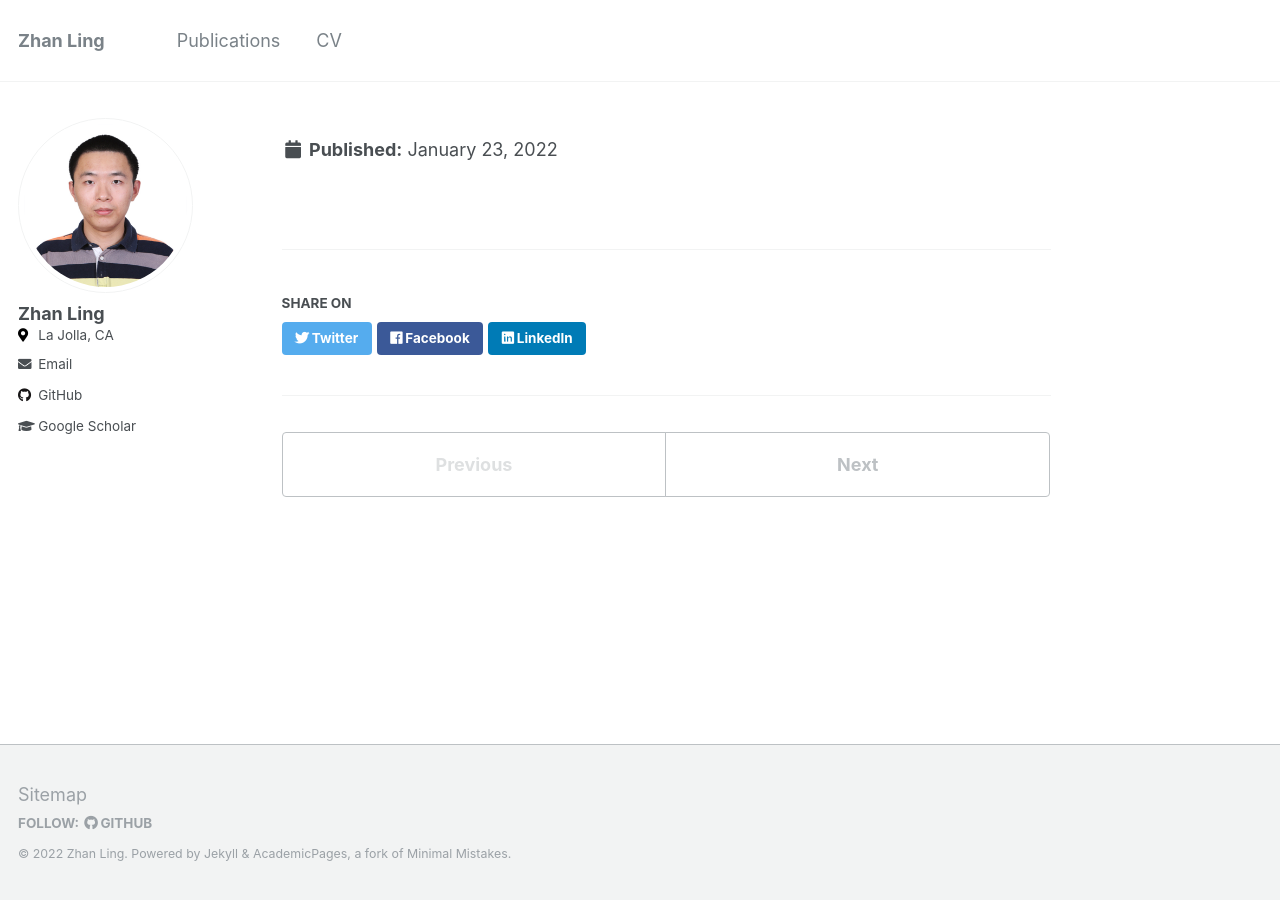
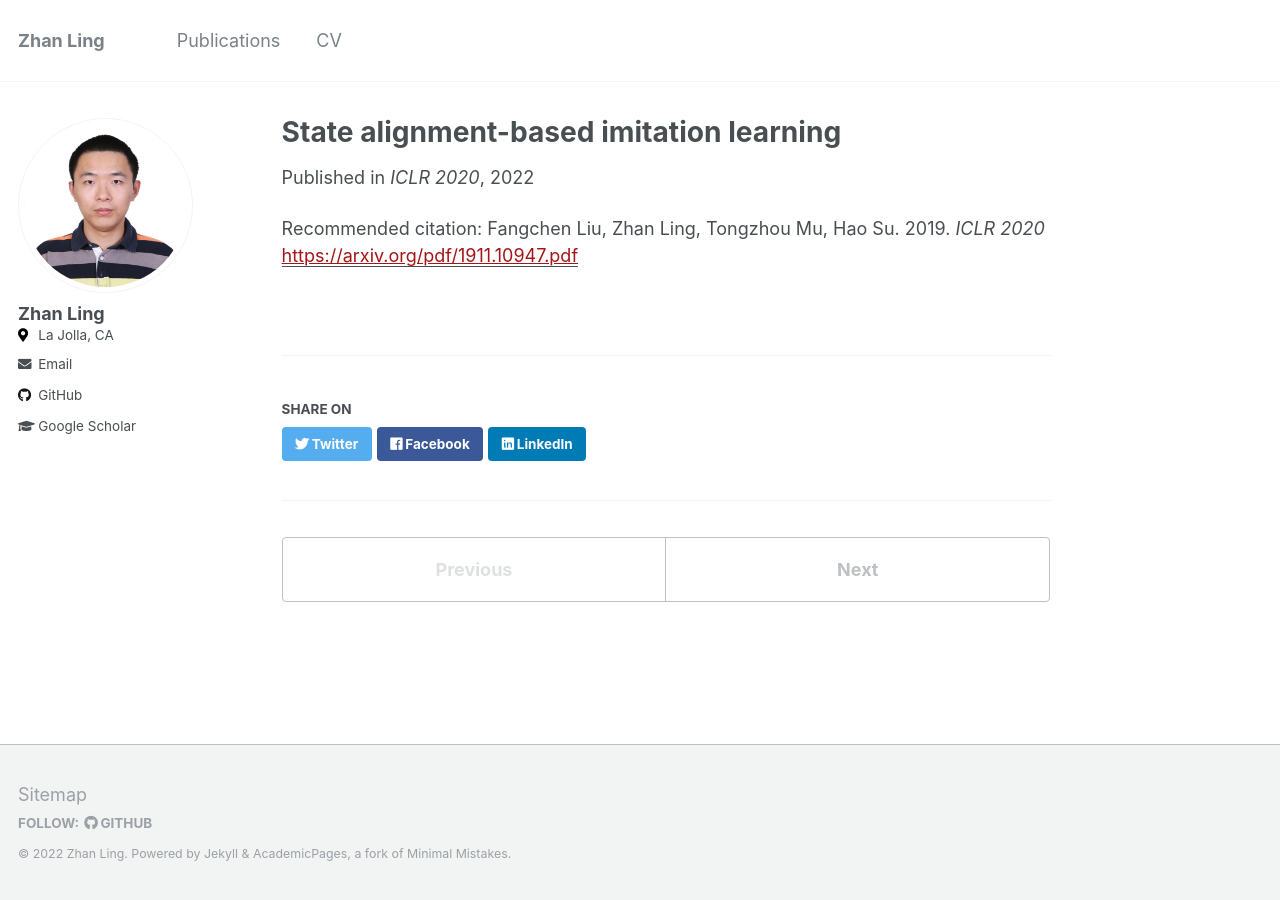
Before and after one commit to lz1oceani/lz1oceani.github.io, a Jekyll site: the page built from _publications/2020-SAIL.md, in a window 1280 px wide. Built offline with Jekyll 4.4.1, drawn with Linux system fonts in a browser that asks for light colours; some of the changed lines change nothing that is shown.

Commit message:
Init website

```diff
--- a/_publications/2020-SAIL.md
+++ b/_publications/2020-SAIL.md
@@ -1,7 +1,7 @@
 ---
-title: ["State alignment-based imitation learning"](https://arxiv.org/pdf/1911.10947.pdf)
+title: "State alignment-based imitation learning"
 collection: publications
 venue: 'ICLR 2020'
-# paperurl: ''
+paperurl: 'https://arxiv.org/pdf/1911.10947.pdf'
 citation: 'Fangchen Liu, Zhan Ling, Tongzhou Mu, Hao Su. 2019. <i> ICLR 2020 </i>'
 ---
```
